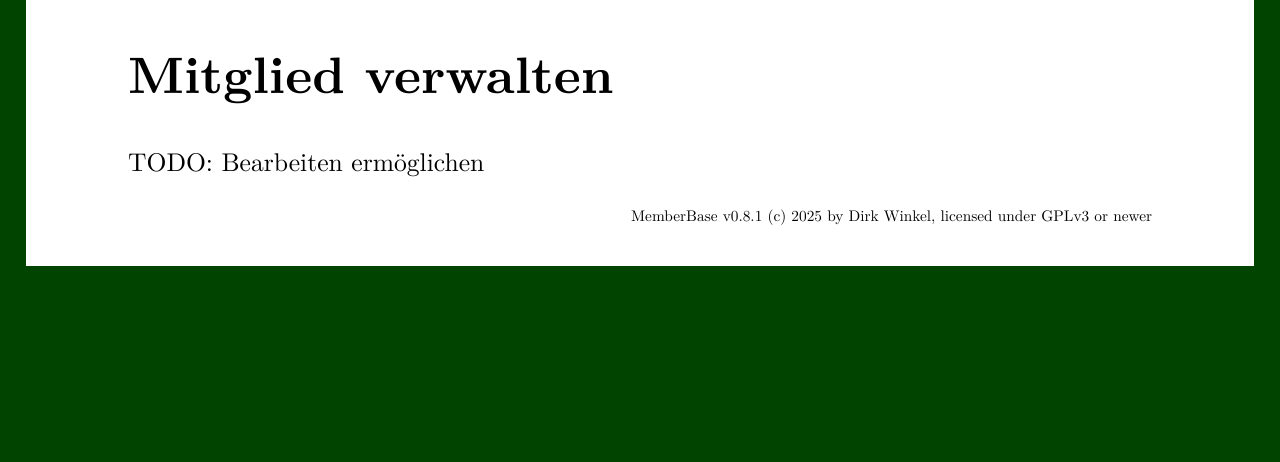
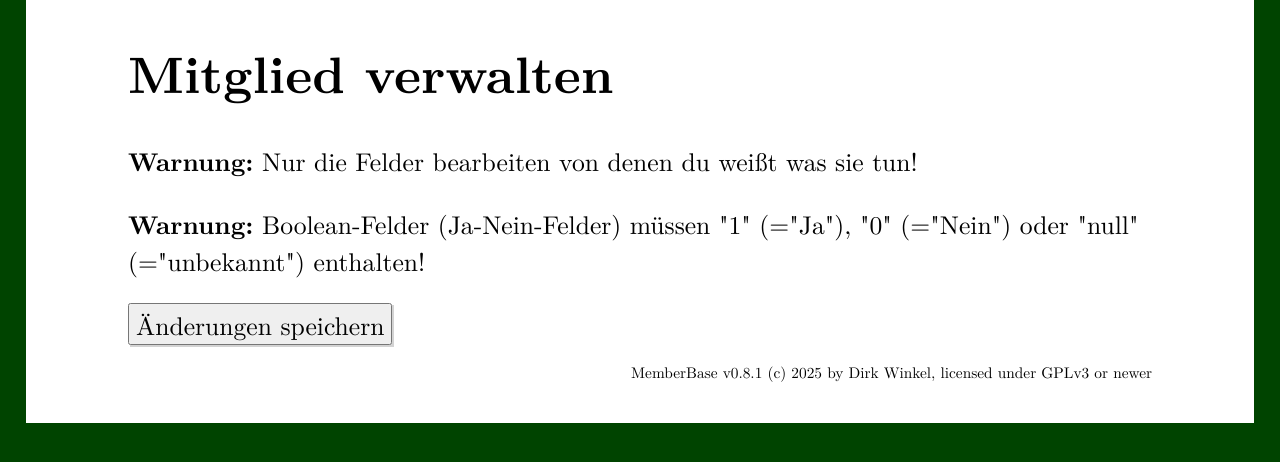
Before and after one commit to polarwinkel/MemberBase, a Flask app: template templates/manageMember.html in a window 1280 px wide. Shown: the part 256-718 px from the top of the page. Run offline with Flask 3, Linux system fonts and the light colour scheme; the template is opened without the code that fills it, so the values that code supplies are empty; data comes from the database, SQL or seed files in the repository.

Commit message:
added management-form for member-editing (not saving yet)

```diff
--- a/app.py
+++ b/app.py
@@ -225,17 +225,33 @@ def member(mid):
             privacy_declaration=privDec, geoJson=geoJson)
 
 @MemberBase.route('/member', methods=['POST'])
+@flask_login.login_required
 def memberNew():
     # TODO
     '''create a new member'''
     pass
 
 @MemberBase.route('/member/<mid>', methods=['PUT'])
+@flask_login.login_required
 def memberUpdate(mid):
     '''update a member'''
+    if flask_login.current_user.is_anonymous:
+        return render_template("error.html", relroot="./", title='403: not allowed', text=""), 403
     m = request.json
     db = dbio.MbDb(dbfile)
     result = db.updateMember(flask_login.current_user.id, request.remote_addr, m)
+    return result
+
+@MemberBase.route('/memberAdmin/<mid>', methods=['PUT'])
+@flask_login.login_required
+def memberUpdateAdmin(mid):
+    '''update a member'''
+    user = flask_login.current_user.id
+    db = dbio.MbDb(dbfile)
+    if flask_login.current_user.id != settings.get('admin') and not db.checkManager(user):
+        return render_template("error.html", relroot="./", title='403: not allowed', text=""), 403
+    m = request.json
+    result = db.updateMemberFull(flask_login.current_user.id, request.remote_addr, m)
     return result
 
 @MemberBase.route('/_csvImport', methods=['GET'])
--- a/modules/dbio.py
+++ b/modules/dbio.py
@@ -122,30 +122,50 @@ class MbDb:
         result = {}
         keys = list(map(lambda x: x[0], cursor.description))
         for k in keys:
-            result[k] = m[keys.index(k)]
+            if (k=='pwsalt' or k=='pwhash') and m[keys.index(k)]!=None:
+                # don't show password-hashes or salt
+                result[k] = '[set]'
+            else:
+                result[k] = m[keys.index(k)]
         return result
 
     def updateMember(self, user, ip, m):
         # TODO: update all options
         '''update a member'''
-        if m['email_newsletter']=='on':
+        if m['title_show'] in ['on', 1, '1', True, 'true', 'True']:
+            m['title_show']=1
+        elif m['title_show'] in ['', 'null', 'Null', 'NULL', None]:
+            m['title_show'] = None
+        else:
+            m['title_show']=0
+        if m['email_newsletter'] in ['on', 1, '1', True, 'true', 'True']:
             m['email_newsletter']=1
+        elif m['email_newsletter'] in ['', 'null', 'Null', 'NULL', None]:
+            m['email_newsletter'] = None
         else:
             m['email_newsletter']=0
-        if m['email_protocols']=='on':
+        if m['email_protocols'] in ['on', 1, '1', True, 'true', 'True']:
             m['email_protocols']=1
+        elif m['email_protocols'] in ['', 'null', 'Null', 'NULL', None]:
+            m['email_protocols'] = None
         else:
             m['email_protocols']=0
-        if m['email_magazine']=='on':
+        if m['email_magazine'] in ['on', 1, '1', True, 'true', 'True']:
             m['email_magazine']=1
+        elif m['email_magazine'] in ['', 'null', 'Null', 'NULL', None]:
+            m['email_magazine'] = None
         else:
             m['email_magazine']=0
-        if m['privacy_accepted']=='on':
+        if m['privacy_accepted'] in ['on', 1, '1', True, 'true', 'True']:
             m['privacy_accepted']=1
+        elif m['privacy_accepted'] in ['', 'null', 'Null', 'NULL', None]:
+            m['privacy_accepted'] = None
         else:
             m['privacy_accepted']=0
-        if m['allow_address_internal']=='on':
+        if m['allow_address_internal'] in ['on', 1, '1', True, 'true', 'True']:
             m['allow_address_internal']=1
+        elif m['allow_address_internal'] in ['', 'null', 'Null', 'NULL', None]:
+            m['allow_address_internal'] = None
         else:
             m['allow_address_internal']=0
         cursor = self._connection.cursor()
@@ -173,16 +193,15 @@ class MbDb:
         mOld = cursor.fetchone()
         cursor.execute(sqlTemplate, (m['mid'],self.getMidFromMail(user),ip,address,email,payment,str(old),str(new)))
         # update:
-        sqlTemplate = '''UPDATE members SET title = ?, call_name = ?,
-                street=?, street_number=?, appartment=?, postal_code=?, city=?,
-                email_newsletter=?, email_protocols=?, email_magazine=?,
-                privacy_accepted=?, allow_address_internal=?, geo_lat=?, geo_lon=?
-                WHERE mid=?'''
-        cursor.execute(sqlTemplate, (m['title'], m['call_name'], m['street'], m['street_number'],
-                m['appartment'], m['postal_code'], m['city'],
-                m['email_newsletter'], m['email_protocols'], m['email_magazine'],
-                m['privacy_accepted'], m['allow_address_internal'], m['geo_lat'], m['geo_lon'],
-                m['mid']))
+        sqlTemplate = 'UPDATE members SET '
+        values = ()
+        for key in new:
+            if key not in ['pwsalt', 'pwhash']:
+                sqlTemplate += key+'=?, '
+        sqlTemplate = sqlTemplate[:-2]
+        sqlTemplate += ' WHERE mid=?'
+        values.append(m['mid'])
+        cursor.execute(sqlTemplate, values)
         if len(m['password'])>=10:
             salt = uuid.uuid4().hex
             hashed_password = hashlib.sha512(m['password'].encode('utf-8') + salt.encode('utf-8')).hexdigest()
@@ -191,6 +210,10 @@ class MbDb:
         # TODO: add log entry
         self._connection.commit()
         return('ok')
+
+    def updateMemberFull(self, user, ip, m):
+        '''updates all information of a member'''
+        return 'TODO: Management-updates noch nicht implementiert!'
 
     def getMidFromMail(self, email):
         '''returns a member-id to an eMail-address'''
--- a/templates/manageMember.html
+++ b/templates/manageMember.html
@@ -9,8 +9,10 @@
 </nav>
 <div id="content">
     <h1>Mitglied verwalten</h1>
-    <p>TODO: Bearbeiten ermöglichen</p>
+    <p><b>Warnung:</b> Nur die Felder bearbeiten von denen du weißt was sie tun!</p>
+    <p><b>Warnung:</b> Boolean-Felder (Ja-Nein-Felder) müssen "1" (="Ja"), "0" (="Nein") oder "null" (="unbekannt") enthalten!</p>
     <div id="data"></div>
+    <button id="submit" onclick="submit()">Änderungen speichern</button>
 </div>
 
 <script src="{{ relroot }}_static/getFormJson.js"></script>
@@ -23,12 +25,39 @@
         out = '<table><tr><th>key</th><th>value</th></tr>';
         for (var key in m) {
             out += '<tr><td>'+key+'</td>';
-            out += '<td>'+m[key]+'</td></tr>';
+            out += '<td>';
+            out += '<input type="text" class="formdata" name="'+key+'" id="'+key+'" ';
+            if (key=='mid' || key=='pwsalt' || key=='pwhash') {
+                out += 'value="'+m[key]+'" disabled>';
+            } else {
+                out += 'value="'+m[key]+'">';
+            }
+            out += '</td></tr>';
         }
         out += '</table>';
         document.getElementById('data').innerHTML = out;
     }
     showMember();
+    async function submit() {
+        // send form to server
+        var formJson = getFormJson();
+        var putUrl = relroot+'memberAdmin/'+m.mid;
+        try{
+            const response = await fetch(putUrl, {
+                method: 'PUT',
+                headers: {
+                    'Content-Type': 'application/json'
+                },
+                body: JSON.stringify(formJson)
+            });
+            response.text().then(function (text) {
+                if (text=='ok' && response.status==200) pa.message('Erfolgreich gespeichert!');
+                else pa.warning(text);
+            });
+        } catch(err) {
+            alert(err);
+        }
+    }
 </script>
 
 {% endblock %}
--- a/templates/member.html
+++ b/templates/member.html
@@ -203,7 +203,7 @@
                 body: JSON.stringify(formJson)
             });
             response.text().then(function (text) {
-                if (text='ok') pa.message('Erfolgreich gespeichert!');
+                if (text=='ok') pa.message('Erfolgreich gespeichert!');
                 else pa.warning(text);
             });
         } catch(err) {
```
